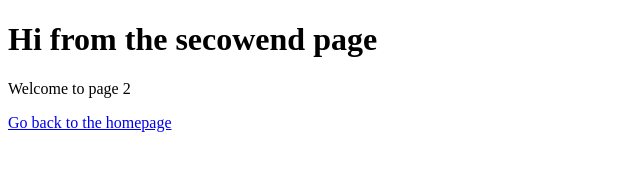
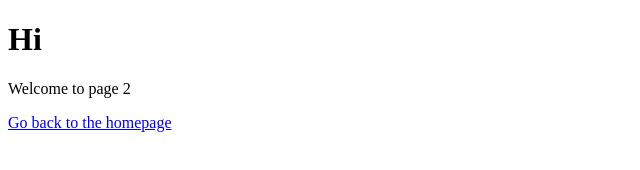
Before and after one commit to tosia921/Wood-Joiners, a Gatsby site: page /page-2 in a window 1280 px wide. Shown: the whole page, without its empty margins (0-640 px from the left). Built offline with nearby package versions, Linux system fonts and the light colour scheme; Gatsby itself is replaced by a stand-in of ours.

Commit message:
First Commit

```diff
--- a/src/pages/page-2.js
+++ b/src/pages/page-2.js
@@ -7,7 +7,7 @@ import SEO from "../components/seo"
 const SecondPage = () => (
   <Layout>
     <SEO title="Page two" />
-    <h1>Hi from the secowend page</h1>
+    <h1>Hi</h1>
     <p>Welcome to page 2</p>
     <Link to="/">Go back to the homepage</Link>
   </Layout>
```
